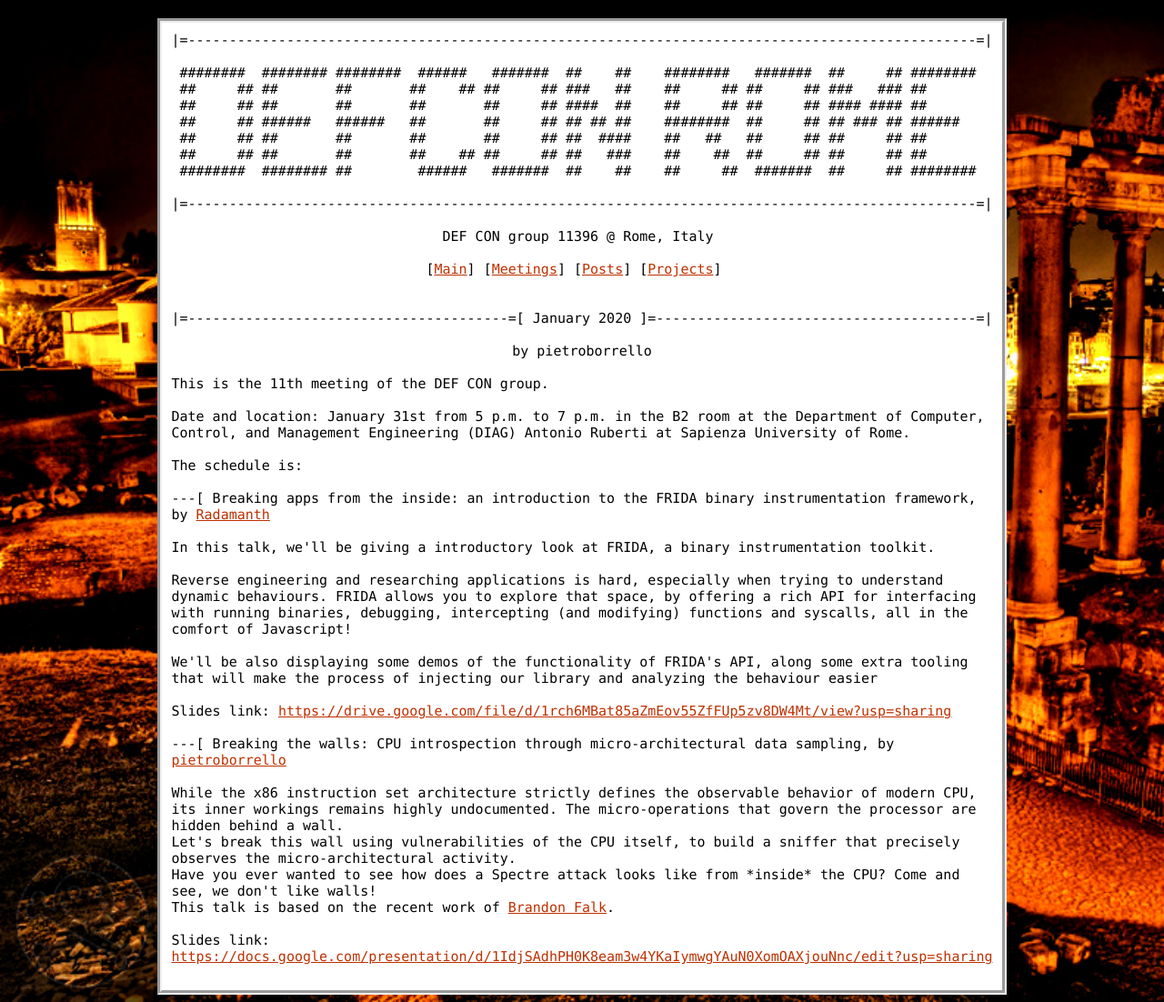
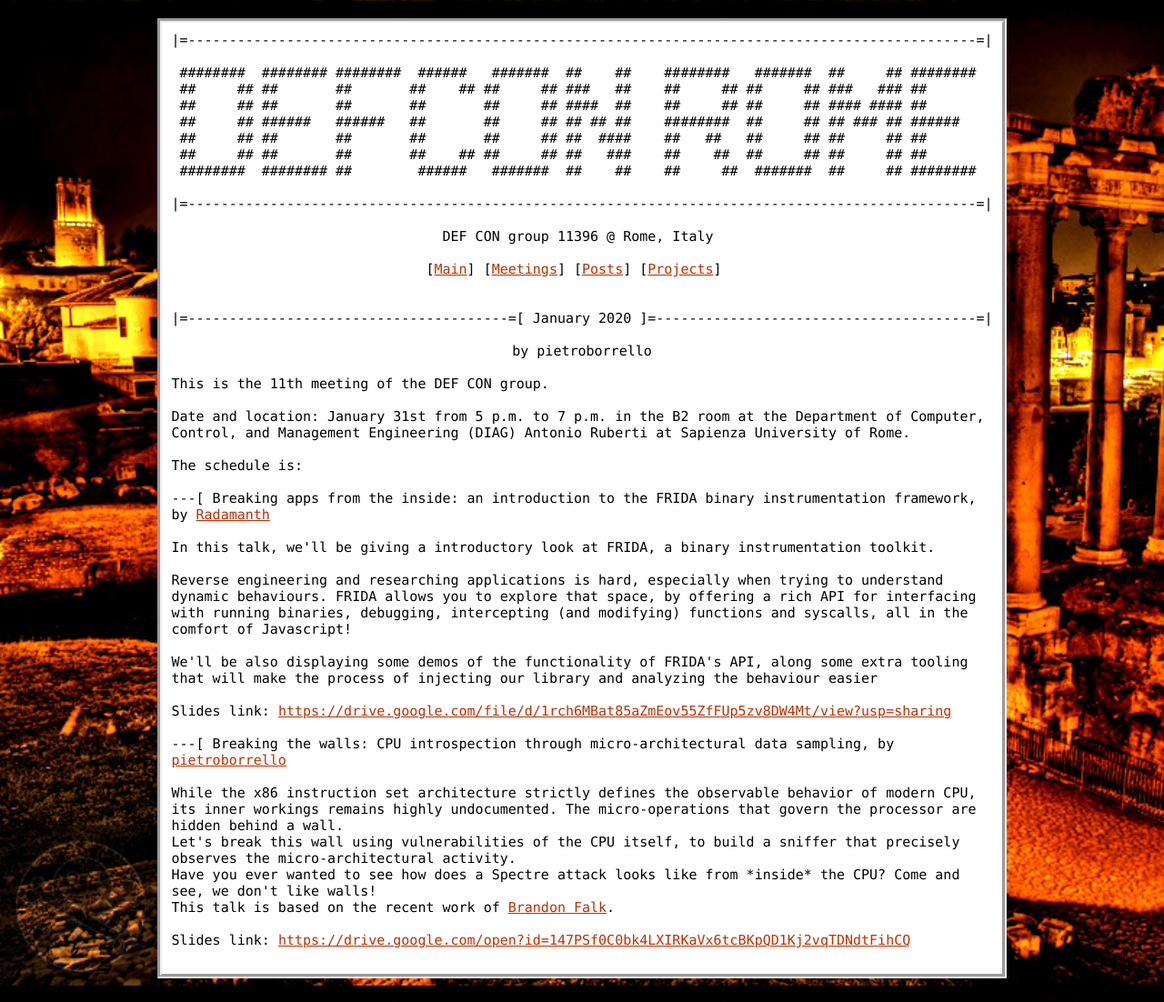
Before and after one commit to DEFCON753/defcon753.github.io, a Jekyll site: the page built from _posts/2020-01-31-meeting-jan31.html, in a window 1280 px wide. Shown: the whole page at 91% size. Built offline with Jekyll 4.4.1, drawn with Linux system fonts in a browser that asks for light colours; some of the changed lines change nothing that is shown.

Commit message:
update link jan31 2020

```diff
--- a/_posts/2020-01-31-meeting-jan31.html
+++ b/_posts/2020-01-31-meeting-jan31.html
@@ -29,4 +29,4 @@
 Have you ever wanted to see how does a Spectre attack looks like from *inside* the CPU? Come and see, we don't like walls!
 This talk is based on the recent work of <a href="https://gamozolabs.github.io/metrology/2019/12/30/load-port-monitor.html">Brandon Falk</a>.
 
-Slides link: <a href="https://docs.google.com/presentation/d/1IdjSAdhPH0K8eam3w4YKaIymwgYAuN0XomOAXjouNnc/edit?usp=sharing">https://docs.google.com/presentation/d/1IdjSAdhPH0K8eam3w4YKaIymwgYAuN0XomOAXjouNnc/edit?usp=sharing</a>
+Slides link: <a href="https://drive.google.com/open?id=147PSf0C0bk4LXIRKaVx6tcBKpQD1Kj2vqTDNdtFihCQ">https://drive.google.com/open?id=147PSf0C0bk4LXIRKaVx6tcBKpQD1Kj2vqTDNdtFihCQ</a>
```
